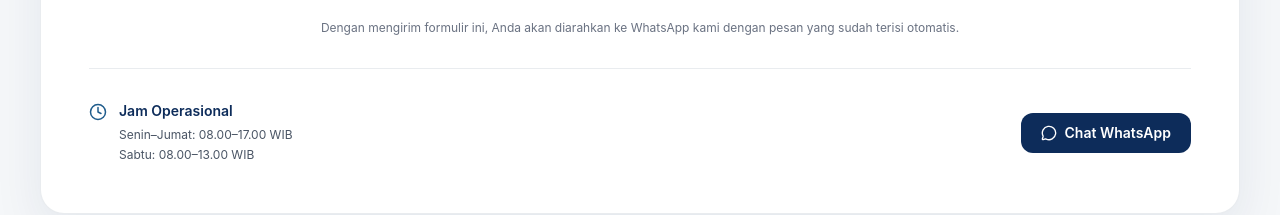
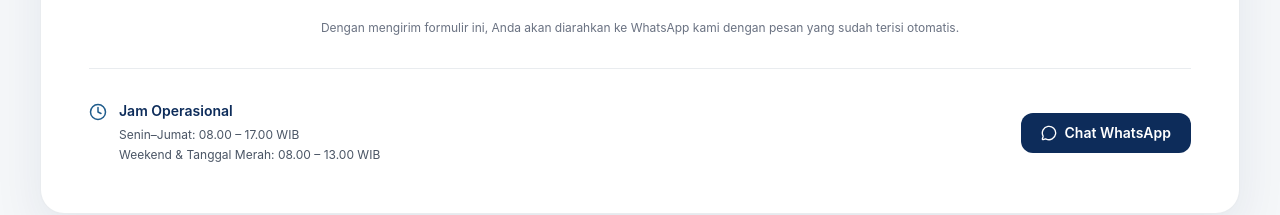
Before and after one commit to MuhamadIlham01/integra-company-porfile, a React (Vite) app: page /contact in a window 1280 px wide. Shown: the part 1480-1695 px from the top of the page. Built offline with nearby package versions, Linux system fonts and the light colour scheme.

Commit message:
minor contact change

```diff
--- a/src/components/section/contact-section/ContactBox.jsx
+++ b/src/components/section/contact-section/ContactBox.jsx
@@ -314,9 +314,9 @@ const ContactBox = () => {
               Jam Operasional
             </p>
             <p className="mt-1 text-xs leading-5 text-gray-600">
-              Senin–Jumat: 08.00–17.00 WIB
+              Senin–Jumat: 08.00 – 17.00 WIB
               <br />
-              Sabtu: 08.00–13.00 WIB
+              Weekend & Tanggal Merah: 08.00 – 13.00 WIB
             </p>
           </div>
         </div>
```
